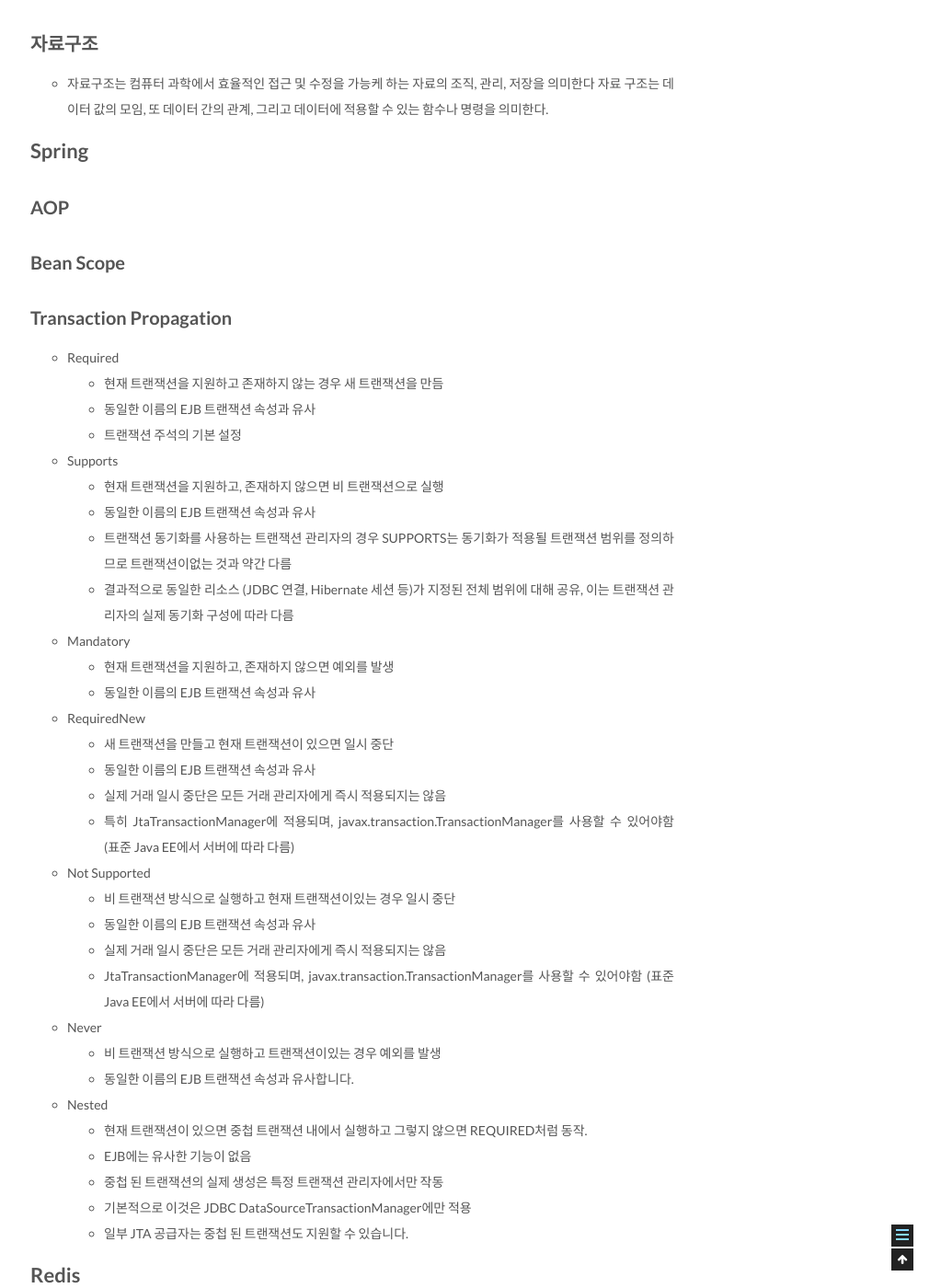
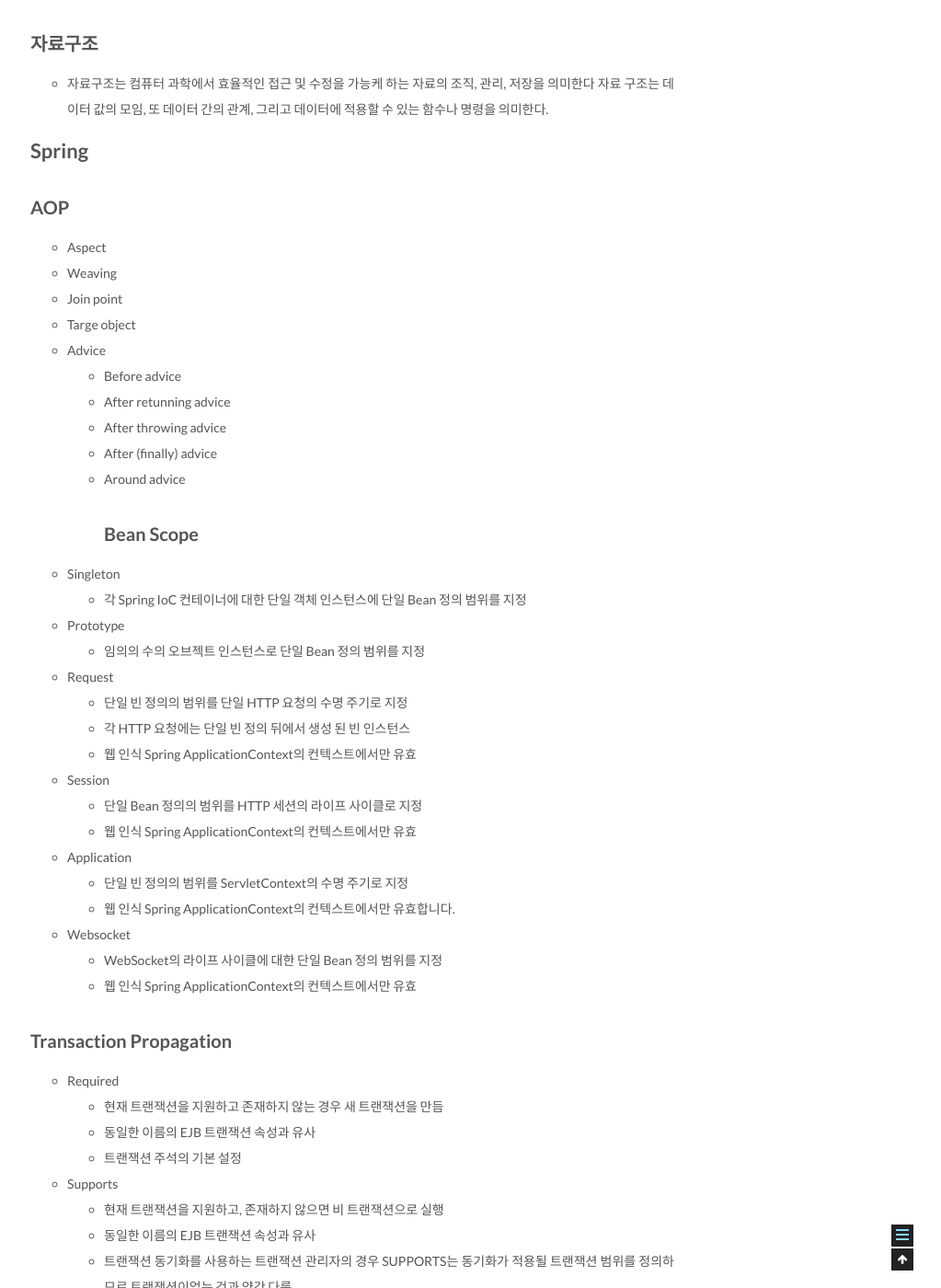
Before and after one commit to csj4032/csj4032.github.io, a Jekyll site: the page built from _posts/2018-02-19-Java_Developer_Interview.md, in a window 1280 px wide and 1400 px high, scrolled down 37121 px. Shown: the whole window at 92% size, without its empty margins (257-1280 px from the left). Built offline with Jekyll 4.4.1, drawn with Linux system fonts in a browser that asks for light colours; comment, search, counter and statistics services are not loaded; some of the changed text lies outside the part shown.

Commit message:
JPA 2차 캐시

```diff
--- a/_posts/2018-02-19-Java_Developer_Interview.md
+++ b/_posts/2018-02-19-Java_Developer_Interview.md
@@ -904,7 +904,7 @@ public class PrivateMatter {
     * REST 서버는 다중 계층으로 구성될 수 있으며 보안, 로드 밸런싱, 암호화 계층을 추가해 구조상의 유연성을 둘 수 있고 PROXY, 게이트웨이 같은 네트워크 기반의 중간매체를 사용할 수 있게 함
 
 ## HTTP와 HTTPS 차이 및 S가 보호하는 OSI7계층 위치
-* HTTP :
+* HTTP
   * 인터넷에서 하이퍼텍스트(hypertext) 문서를 교환하기 위하여 사용되는 통신규약
   * 하이퍼텍스트는 문서 중간중간에 특정 키워드를 두고 문자나 그림을 상호 유기적으로 결합하여 연결시킴으로써, 서로 다른 문서라 할지라도 하나의 문서인 것처럼 보이면서 참조하기 쉽도록 하는 방식을 의미
 * HTTPS
@@ -954,7 +954,35 @@ public class PrivateMatter {
 # Spring
 
 ## AOP
+* Aspect
+* Weaving
+* Join point
+* Targe object
+* Advice
+  * Before advice
+  * After retunning advice
+  * After throwing advice
+  * After (finally) advice
+  * Around advice
 ## Bean Scope
+* Singleton
+  * 각 Spring IoC 컨테이너에 대한 단일 객체 인스턴스에 단일 Bean 정의 범위를 지정
+* Prototype
+  * 임의의 수의 오브젝트 인스턴스로 단일 Bean 정의 범위를 지정
+* Request
+  * 단일 빈 정의의 범위를 단일 HTTP 요청의 수명 주기로 지정
+  * 각 HTTP 요청에는 단일 빈 정의 뒤에서 생성 된 빈 인스턴스
+  * 웹 인식 Spring ApplicationContext의 컨텍스트에서만 유효
+* Session
+  * 단일 Bean 정의의 범위를 HTTP 세션의 라이프 사이클로 지정
+  * 웹 인식 Spring ApplicationContext의 컨텍스트에서만 유효
+* Application
+  * 단일 빈 정의의 범위를 ServletContext의 수명 주기로 지정
+  * 웹 인식 Spring ApplicationContext의 컨텍스트에서만 유효합니다.
+* Websocket
+  * WebSocket의 라이프 사이클에 대한 단일 Bean 정의 범위를 지정
+  * 웹 인식 Spring ApplicationContext의 컨텍스트에서만 유효
+
 ## Transaction Propagation
 * Required
    * 현재 트랜잭션을 지원하고 존재하지 않는 경우 새 트랜잭션을 만듬
@@ -987,6 +1015,22 @@ public class PrivateMatter {
    * 중첩 된 트랜잭션의 실제 생성은 특정 트랜잭션 관리자에서만 작동
    * 기본적으로 이것은 JDBC DataSourceTransactionManager에만 적용
    * 일부 JTA 공급자는 중첩 된 트랜잭션도 지원할 수 있습니다.
+
+# JPA
+* 1차 캐시
+  * 영속성 컨텍스트 내부에 있음
+  * 엔티티 매니저로 조회하거나 변경하는 모든 엔티티는 1차 캐시에 저장
+  * JAP를 J2EE나 스프링 프레임워크 같은 컨테이너 위에서 실행하면 컨텍스트도 종료
+  * OSVI를 사용하면 요청의 시작부터 끝까지 같은 영속성 컨텍스트를 유지
+* 2차 캐시
+  * 애플리케이션 범위의 캐시
+  * 분산 캐시나 클러스터링 환경의 캐시는 애플리케이션보다 더 오래 유지될 수 있음
+  * 2차 캐시의 동작 방식
+    1. 영속성 컨텍스트는 엔티티가 필요한면 2차 캐시를 조회
+    2. 2차 캐시에 엔티티가 없으면 데이터베이스를 조회
+    3. 결과를 2차 캐시에 보관
+    4. 2차 캐시는 자신이 보관하고 있는 엔티티를 복사해서 반환
+    5. 2차 캐시에 저장되어 있는 엔티티를 조회하면 복사본을 만들어 반환
 
 # Redis
 * 레디스는 고성능 키-값 저장소로서 문자열, 리스트, 해시, 셋, 정렬된 셋 형식으로 데이터를 지원하는 NoSQL
```
